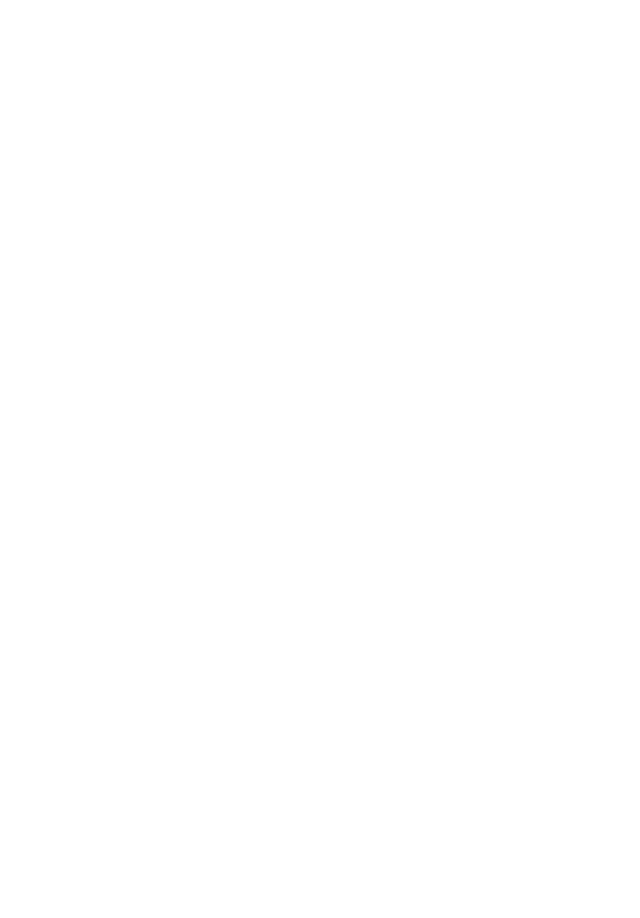
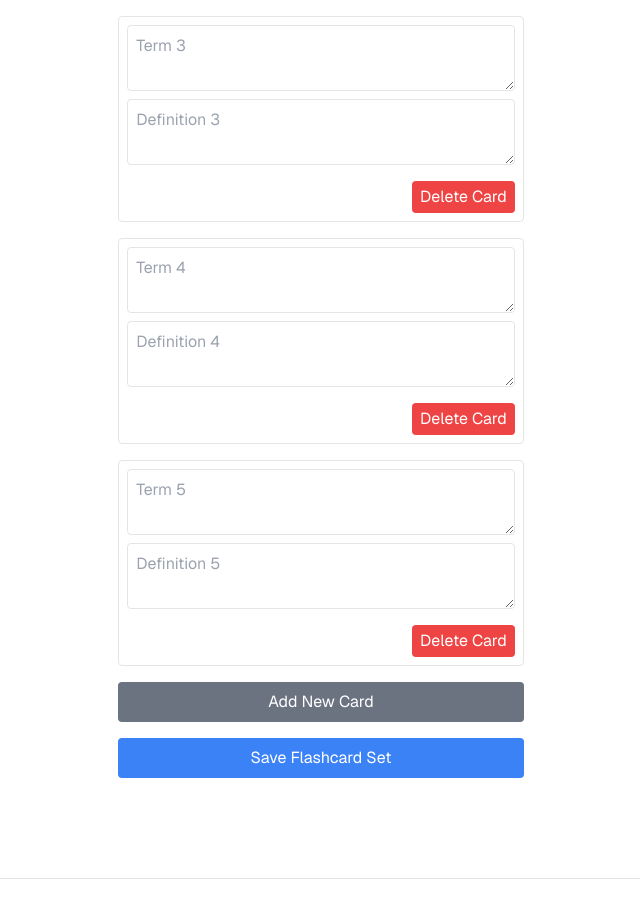
Before and after one commit to rakenduste-programmeerimine-2024/flashcards, a Next.js app: page /create-flashcard-set in a window 1280 px wide. Shown: the part 784-1702 px from the top of the page, without its empty margins (319-959 px from the left). Before the commit the page ends 800 px from the top, so only its background shows below. Built offline with nearby package versions, Linux system fonts and the light colour scheme; no server answers.

Commit message:
feat: add card fields to set creating form

```diff
--- a/app/create-flashcard-set/page.tsx
+++ b/app/create-flashcard-set/page.tsx
@@ -1,14 +1,85 @@
 "use client";
 
 import { useState } from "react";
+import { createClient } from "@supabase/supabase-js";
+
+const supabaseUrl = process.env.NEXT_PUBLIC_SUPABASE_URL;
+const supabaseAnonKey = process.env.NEXT_PUBLIC_SUPABASE_ANON_KEY;
+if (!supabaseUrl || !supabaseAnonKey) {
+  throw new Error("Missing Supabase environment variables");
+}
+
+const supabase = createClient(supabaseUrl, supabaseAnonKey);
 
 export default function CreateFlashcardSet() {
   const [title, setTitle] = useState("");
   const [description, setDescription] = useState("");
+  const [cards, setCards] = useState(
+    Array.from({ length: 5 }, () => ({ term: "", definition: "" }))
+  );
+
+  const handleCardChange = (index: number, field: "term" | "definition", value: string) => {
+    const newCards = [...cards];
+    newCards[index][field] = value;
+    setCards(newCards);
+  };
+
+  const addNewCard = () => {
+    setCards([...cards, { term: "", definition: "" }]);
+  };
+
+  const deleteCard = (index: number) => {
+    setCards(cards.filter((_, i) => i !== index));
+  };
 
   const handleSubmit = async (e: { preventDefault: () => void; }) => {
     e.preventDefault();
-    // Add logic to save the new flashcard set to Supabase here
+    try {
+      const { data: sessionData, error: sessionError } = await supabase.auth.getSession();
+
+      // If there is an error or session is null (meaning the user is not authenticated)
+      if (sessionError || !sessionData?.session?.user) {
+        throw new Error("User is not authenticated.");
+      }
+
+      const user = sessionData.session.user;
+
+      // Insert the flashcard set first
+      const { data: flashcardSet, error: setError } = await supabase
+        .from("flashcard_set")
+        .insert([{
+          title,
+          description,
+          user_id: user.id,
+          is_public: false,
+          created_date: new Date().toISOString,
+        }])
+        .select()
+        .single();
+
+      if (setError) {
+        throw setError;
+      }
+
+      const flashcardSetId = flashcardSet.id;
+
+      // Insert each card associated with the flashcard set
+      const { error: cardError } = await supabase
+        .from("card")
+        .insert(cards.map(card => ({
+          ...card,
+          flashcard_set_id: flashcardSetId
+        })));
+
+      if (cardError) {
+        throw cardError;
+      }
+
+      alert("Flashcard set and cards saved successfully!");
+    } catch (error) {
+      console.error("Error saving flashcard set:", error instanceof Error ? error.message : error);
+      alert("An error occurred while saving the flashcard set.");
+    }
   };
 
   return (
@@ -30,6 +101,38 @@
           className="p-2 border rounded"
           required
         />
+        {cards.map((card, index) => (
+          <div key={index} className="flex flex-col gap-2 p-2 border rounded">
+            <textarea
+              value={card.term}
+              onChange={(e) => handleCardChange(index, "term", e.target.value)}
+              placeholder={`Term ${index + 1}`}
+              className="p-2 border rounded"
+              required
+            />
+            <textarea
+              value={card.definition}
+              onChange={(e) => handleCardChange(index, "definition", e.target.value)}
+              placeholder={`Definition ${index + 1}`}
+              className="p-2 border rounded"
+              required
+            />
+            <button
+              type="button"
+              onClick={() => deleteCard(index)}
+              className="px-2 py-1 mt-2 bg-red-500 text-white rounded self-end"
+            >
+              Delete Card
+            </button>
+          </div>
+        ))}
+        <button
+          type="button"
+          onClick={addNewCard}
+          className="px-4 py-2 bg-gray-500 text-white rounded"
+        >
+          Add New Card
+        </button>
         <button type="submit" className="px-4 py-2 bg-blue-500 text-white rounded">
           Save Flashcard Set
         </button>
--- a/package.json
+++ b/package.json
@@ -11,6 +11,7 @@
     "@radix-ui/react-label": "^2.1.0",
     "@radix-ui/react-slot": "^1.1.0",
     "@supabase/ssr": "latest",
+    "@supabase/supabase-js": "^2.46.1",
     "autoprefixer": "10.4.17",
     "class-variance-authority": "^0.7.0",
     "clsx": "^2.1.1",
```
Also changed, not shown: 1 other file (tests, documents, lock files or other folders).
